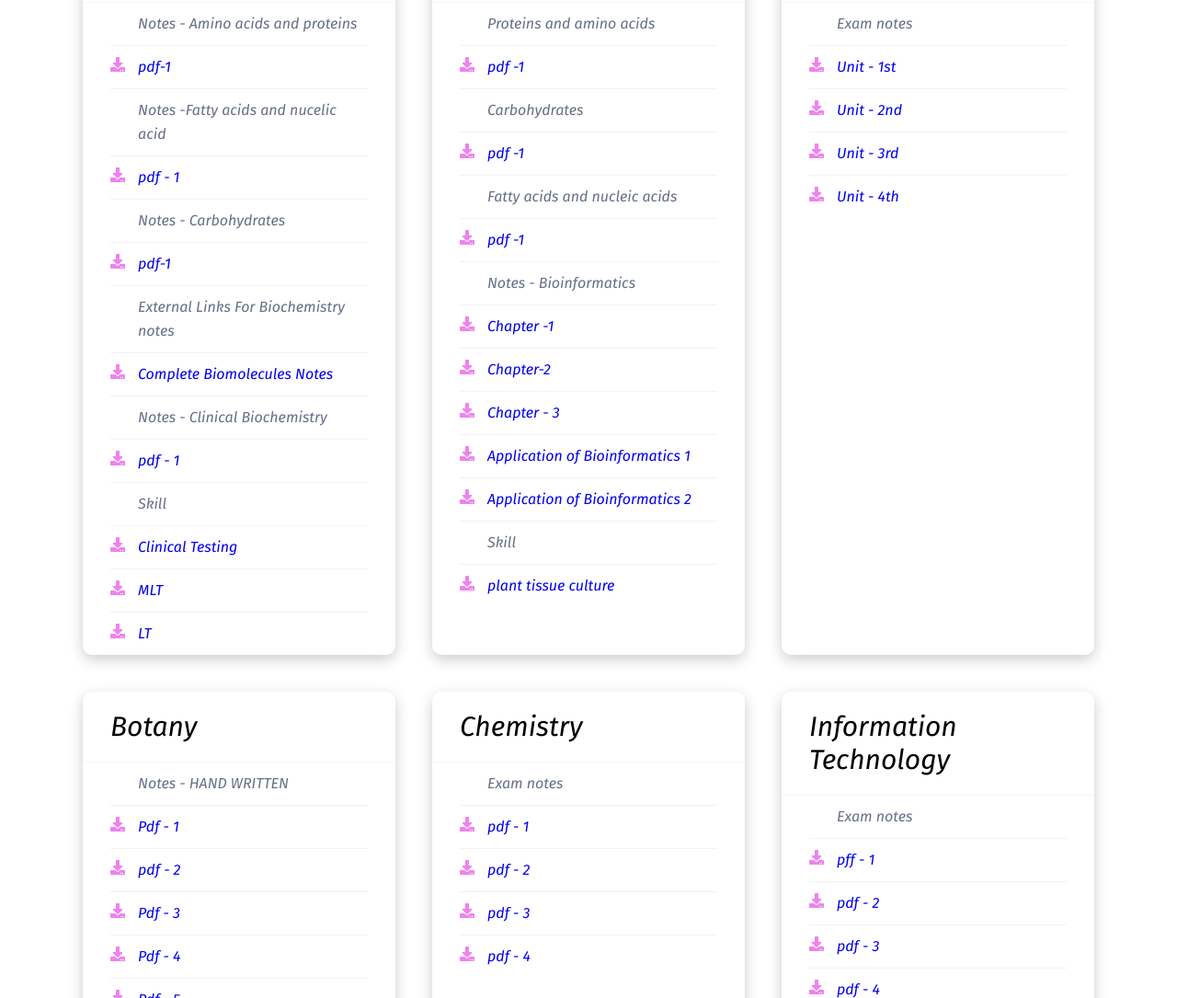
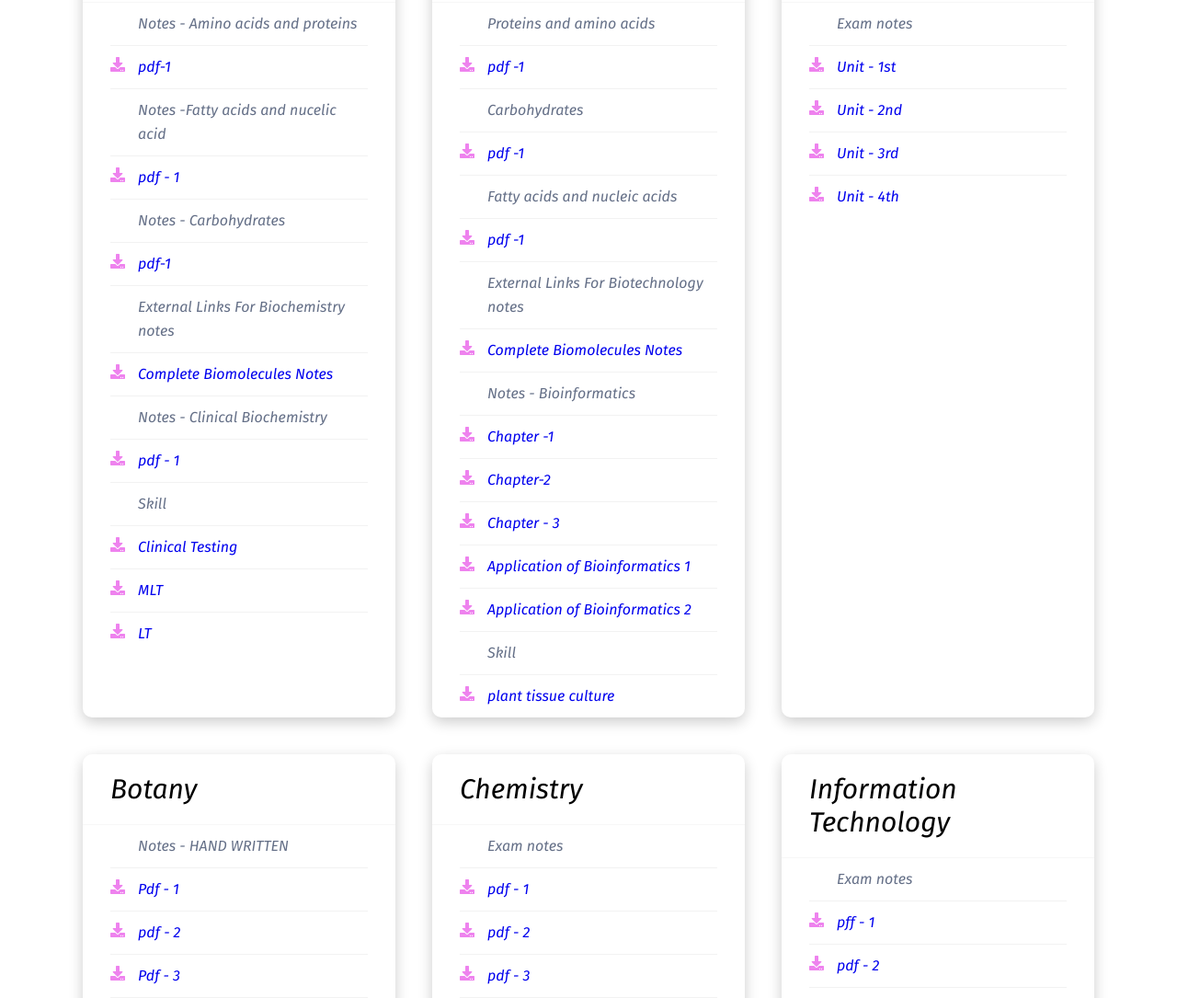
Before and after one commit to bhatmohsin/notesbook, a website: page pages/semester_1.html in a window 1280 px wide. Shown: the part 899-1984 px from the top of the page at 92% size. Drawn offline with nearby package versions, Linux system fonts and the light colour scheme.

Commit message:
Update semester_1.html

```diff
--- a/pages/semester_1.html
+++ b/pages/semester_1.html
@@ -153,6 +153,8 @@
                     <li><a href="https://drive.usercontent.google.com/u/0/uc?id=1mTyJLSmCow_Od2aGfErf3_wSxCDkwrZQ&export=download"><i class="fa fa-download"></i> pdf -1 </a></li>
                     <li>Fatty acids and nucleic acids </li>
                     <li><a href="https://drive.usercontent.google.com/u/0/uc?id=1mam9IFofjaDuwLR8GYwAShl2MwB7VakQ&export=download"><i class="fa fa-download"></i> pdf -1 </a></li>
+                    <li>External Links For Biotechnology notes</li>
+                    <li><a href="https://www.google.com/url?sa=t&source=web&rct=j&opi=89978449&url=https://sist.sathyabama.ac.in/sist_coursematerial/uploads/SBC1101.pdf&ved=2ahUKEwjth-WIi9yJAxUenK8BHefILDEQFnoECAoQAQ&usg=AOvVaw049HmjbjAV3aqOyf0DxL6r"><i class="fa fa-download"></i>Complete Biomolecules Notes</a></li>
                     <li>Notes - Bioinformatics</li>
                     <li><a href="https://docs.google.com/document/d/1mbycdBBcbGKiMqbuzwAxzdsZKmZnlz_-/edit?usp=drivesdk&ouid=107481126830327014102&rtpof=true&sd=true"><i class="fa fa-download"></i> Chapter -1 </a></li>
                     <li><a href="https://docs.google.com/document/d/1mdVCx9hyNpaf2bhYpqIlvlik3IwMltKo/edit?usp=drivesdk&ouid=107481126830327014102&rtpof=true&sd=true"><i class="fa fa-download"></i>Chapter-2</a></li>
```
